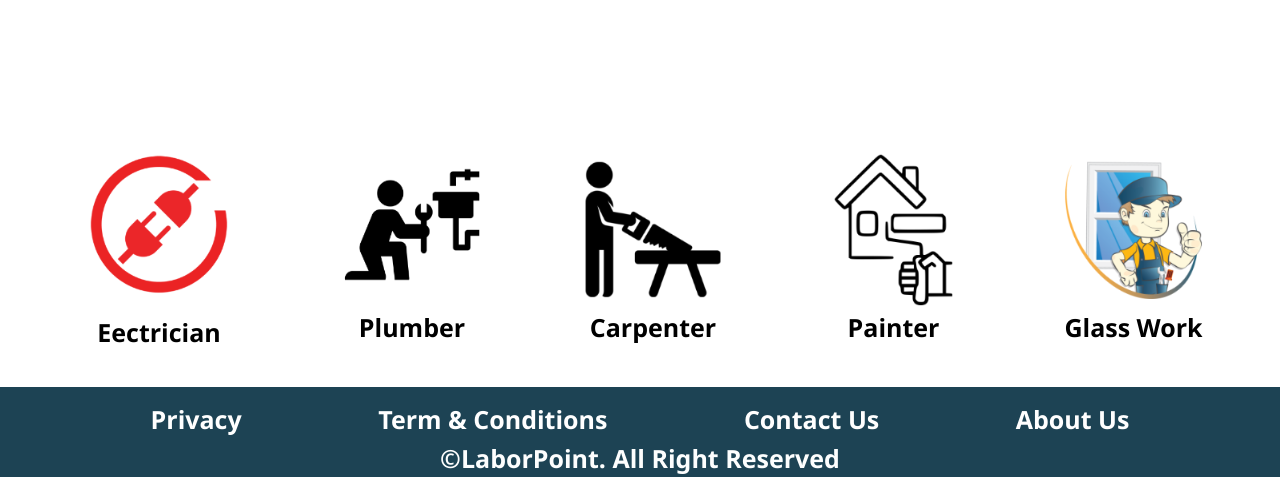
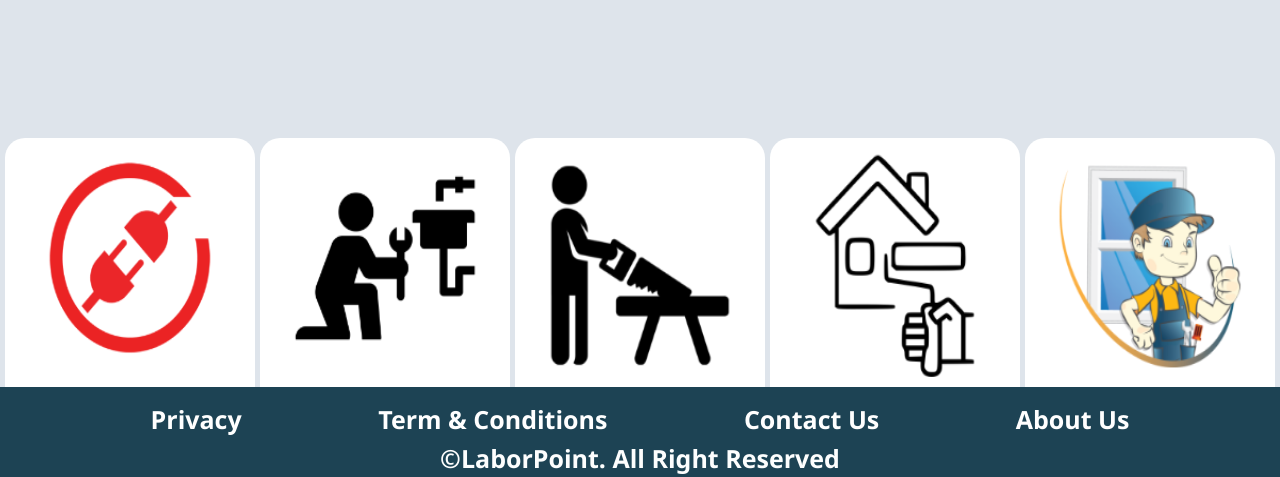
Before and after one commit to irfanfarhat/LaborPoint, a plain HTML site: page HTML/index.html in a window 1280 px wide. Shown: the part 323-800 px from the top of the page. Drawn offline with Linux system fonts and the light colour scheme.

Commit message:
background color changed for categories list

```diff
--- a/STYLE/HL_style.css
+++ b/STYLE/HL_style.css
@@ -2,12 +2,15 @@
     box-sizing: border-box;
     margin: 0;
     padding: 0;
+
 }
 html{
     position: relative;
     min-height: 100%;
 }
-
+body{
+    background-color: #dee4eb;
+}
 /* HEADER */
 header{
     background: #1D4354;
@@ -68,7 +71,7 @@ header{
 
 /* HOVER EFFECT FOR REGISTRATION BUTTONS */
 .reg a:hover{
-    background-color: #b7c3c8;
+    background-color: #bac8cf;
     border-radius: 3px;
     color: teal;
 }
@@ -248,7 +251,13 @@ h2{
     align-items: center;
     text-align: center;
 }
-
+/* items class */
+.items{
+    background-color:#ffffff;
+    height: 300px;
+    width: 250px;
+    border-radius: 20px;
+}
 /* CATEGORIES IMAGES */
 .items img{
     height: 80%;
@@ -266,12 +275,6 @@ h2{
 .items a{
     text-decoration: none;
     color: black;
-}
-
-/* HOVER EFFECT FOR CATEGORIES */
-.items a:hover{
-    background-color: #b7c3c8;
-    border-radius: 3px;
 }
 
 /* FOOTER AREA  */
```
